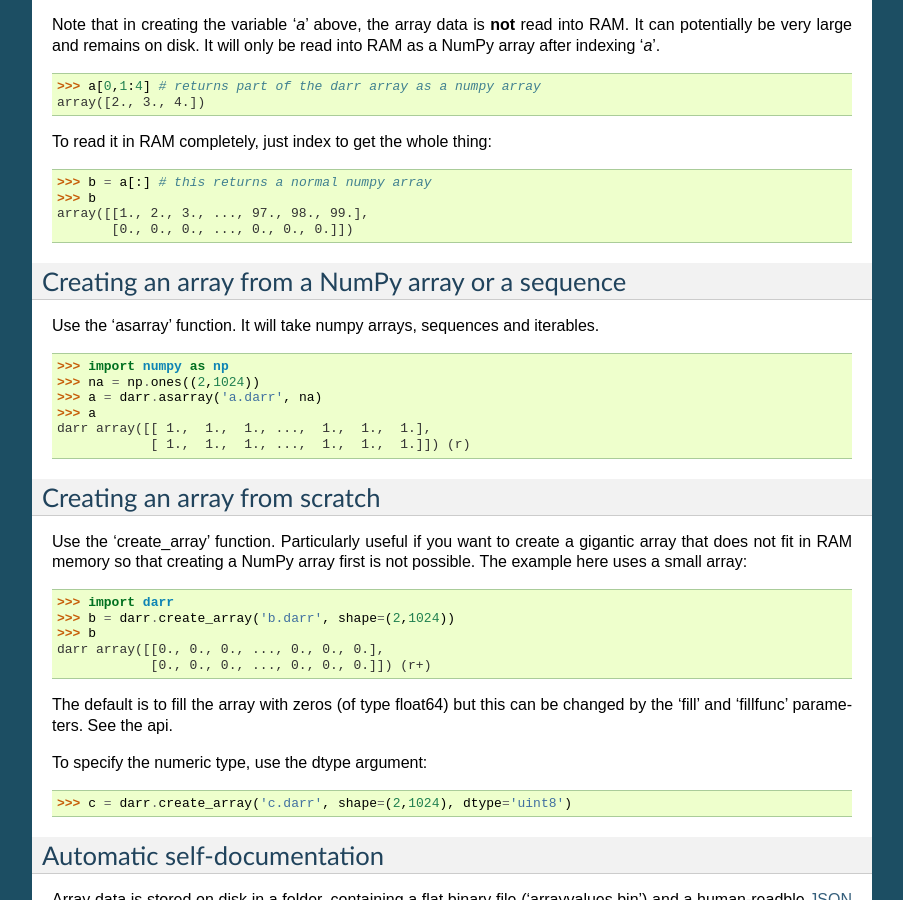
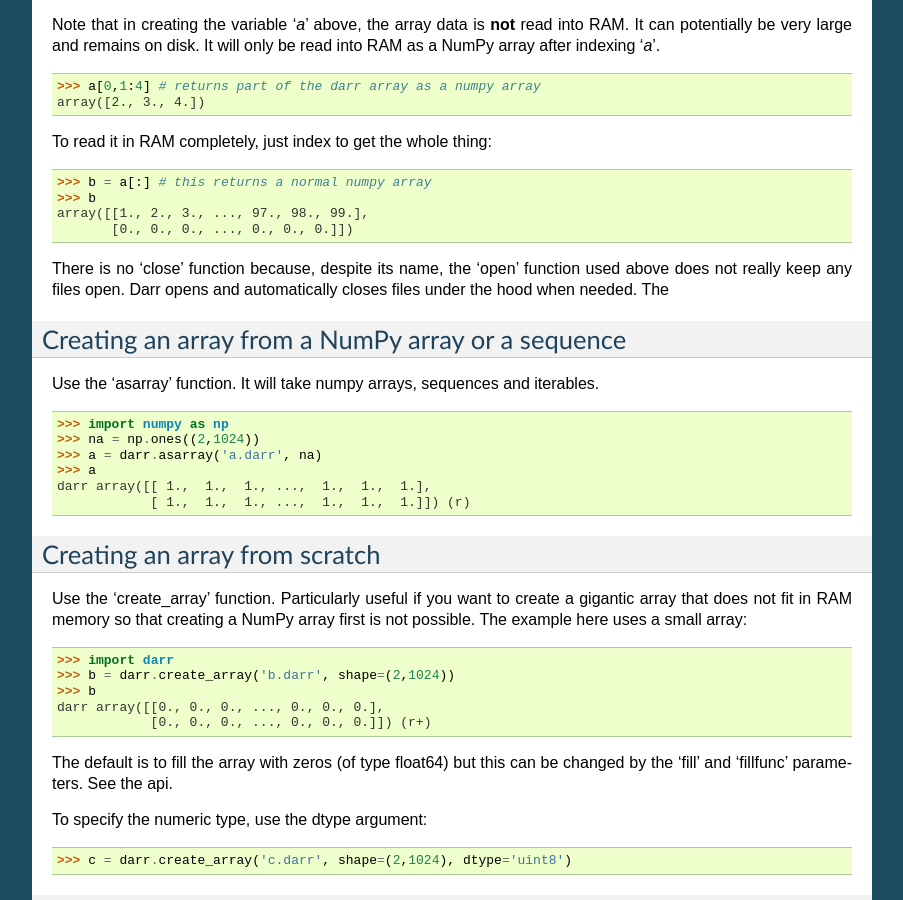
Before and after one commit to gbeckers/Darr, a Sphinx documentation site: the page built from docs/tutorialarray.rst, in a window 1280 px wide and 900 px high, scrolled down 440 px. Shown: the whole window, without its empty margins (198-1101 px from the left). Built offline with Sphinx 7.4.7, drawn with Linux system fonts in a browser that asks for light colours.

Commit message:
explain no close method

```diff
--- a/docs/tutorialarray.rst
+++ b/docs/tutorialarray.rst
@@ -45,6 +45,10 @@
     >>> b
     array([[1., 2., 3., ..., 97., 98., 99.],
            [0., 0., 0., ..., 0., 0., 0.]])
+
+There is no 'close' function because, despite its name,  the 'open' function
+used above does not really keep any files open. Darr opens and automatically
+closes files under the hood when needed. The
 
 .. _creating:
 
```
